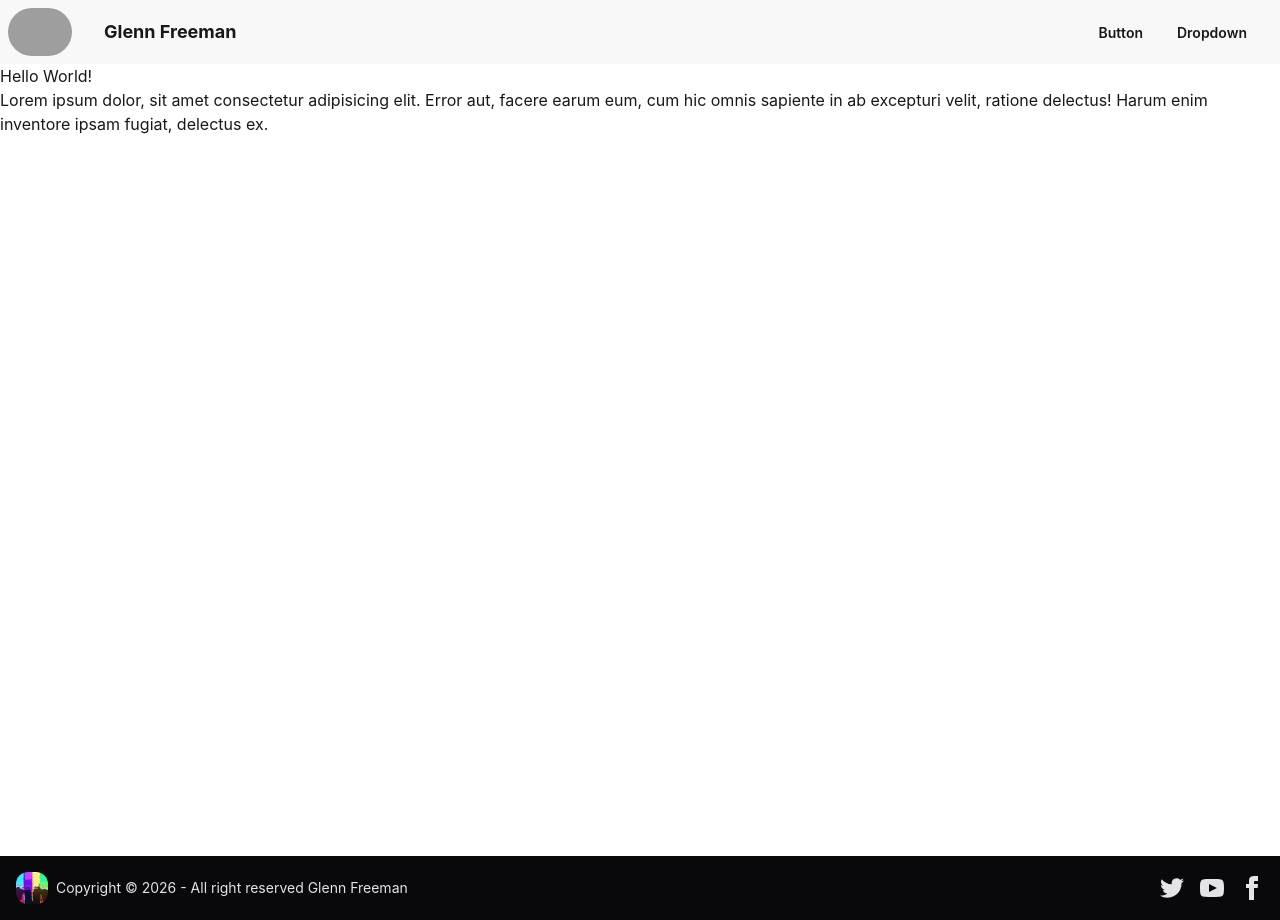
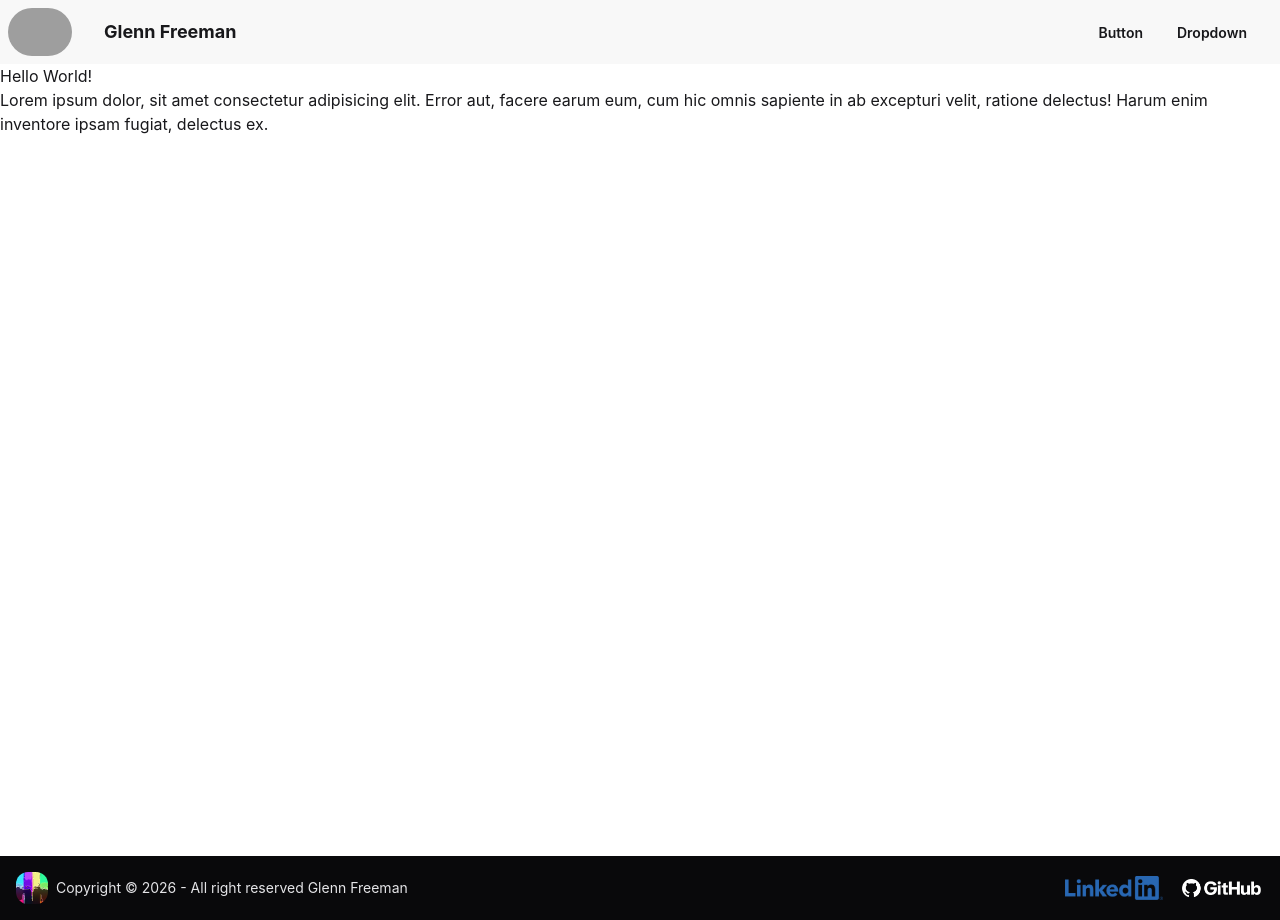
Before and after one commit to GlennFreeman/SWE-4633-Homework-2-Cloud-Site, an Astro site in the folder frontend/: page / in a window 1280 px wide. Built offline with nearby package versions, Linux system fonts and the light colour scheme; Astro itself is replaced by a stand-in of ours; grey boxes are pictures that could not be loaded.

Commit message:
added socials to footer

```diff
--- a/frontend/src/components/footer.astro
+++ b/frontend/src/components/footer.astro
@@ -1,6 +1,8 @@
 ---
 import { Image } from "astro:assets";
 import DecayedBars from "../images/decayed_bars.png";
+import Linkedin from "../images/LI-Logo.png";
+import Github from "../images/GitHub_Lockup_White_Clearspace.png";
 ---
 
 <footer
@@ -11,54 +13,26 @@ import DecayedBars from "../images/decayed_bars.png";
       id="footer-logo"
       src={DecayedBars}
       alt="logo"
-      class="max-h-8 max-w-8 rounded-xl"
+      class="max-h-8 w-auto rounded-xl"
     />
     <p>
       Copyright &copy; {new Date().getFullYear()} - All right reserved Glenn Freeman
     </p>
   </aside>
   <nav class="grid-flow-col gap-4 md:place-self-center md:justify-self-end">
-    <a>
-      <svg
-        aria-label="Twitter"
-        xmlns="http://www.w3.org/2000/svg"
-        width="24"
-        height="24"
-        viewBox="0 0 24 24"
-        class="fill-current"
-      >
-        <path
-          d="M24 4.557c-.883.392-1.832.656-2.828.775 1.017-.609 1.798-1.574 2.165-2.724-.951.564-2.005.974-3.127 1.195-.897-.957-2.178-1.555-3.594-1.555-3.179 0-5.515 2.966-4.797 6.045-4.091-.205-7.719-2.165-10.148-5.144-1.29 2.213-.669 5.108 1.523 6.574-.806-.026-1.566-.247-2.229-.616-.054 2.281 1.581 4.415 3.949 4.89-.693.188-1.452.232-2.224.084.626 1.956 2.444 3.379 4.6 3.419-2.07 1.623-4.678 2.348-7.29 2.04 2.179 1.397 4.768 2.212 7.548 2.212 9.142 0 14.307-7.721 13.995-14.646.962-.695 1.797-1.562 2.457-2.549z"
-        ></path>
-      </svg>
+    <a
+      href="https://www.linkedin.com/in/glennjlfreeman/"
+      target="_blank"
+      rel="noopener noreferrer"
+    >
+      <Image src={Linkedin} alt="Linkedin logo" class="max-h-6 w-auto" />
     </a>
-    <a>
-      <svg
-        aria-label="YouTube"
-        xmlns="http://www.w3.org/2000/svg"
-        width="24"
-        height="24"
-        viewBox="0 0 24 24"
-        class="fill-current"
-      >
-        <path
-          d="M19.615 3.184c-3.604-.246-11.631-.245-15.23 0-3.897.266-4.356 2.62-4.385 8.816.029 6.185.484 8.549 4.385 8.816 3.6.245 11.626.246 15.23 0 3.897-.266 4.356-2.62 4.385-8.816-.029-6.185-.484-8.549-4.385-8.816zm-10.615 12.816v-8l8 3.993-8 4.007z"
-        ></path>
-      </svg>
-    </a>
-    <a>
-      <svg
-        aria-label="Facebook"
-        xmlns="http://www.w3.org/2000/svg"
-        width="24"
-        height="24"
-        viewBox="0 0 24 24"
-        class="fill-current"
-      >
-        <path
-          d="M9 8h-3v4h3v12h5v-12h3.642l.358-4h-4v-1.667c0-.955.192-1.333 1.115-1.333h2.885v-5h-3.808c-3.596 0-5.192 1.583-5.192 4.615v3.385z"
-        ></path>
-      </svg>
+    <a
+      href="https://github.com/GlennFreeman"
+      target="_blank"
+      rel="noopener noreferrer"
+    >
+      <Image src={Github} alt="Github logo" class="max-h-6 w-auto" />
     </a>
   </nav>
 </footer>
```
Also changed, not shown: frontend/src/images/GitHub_Lockup_White_Clearspace.png (added), frontend/src/images/LI-Logo.png (added).
